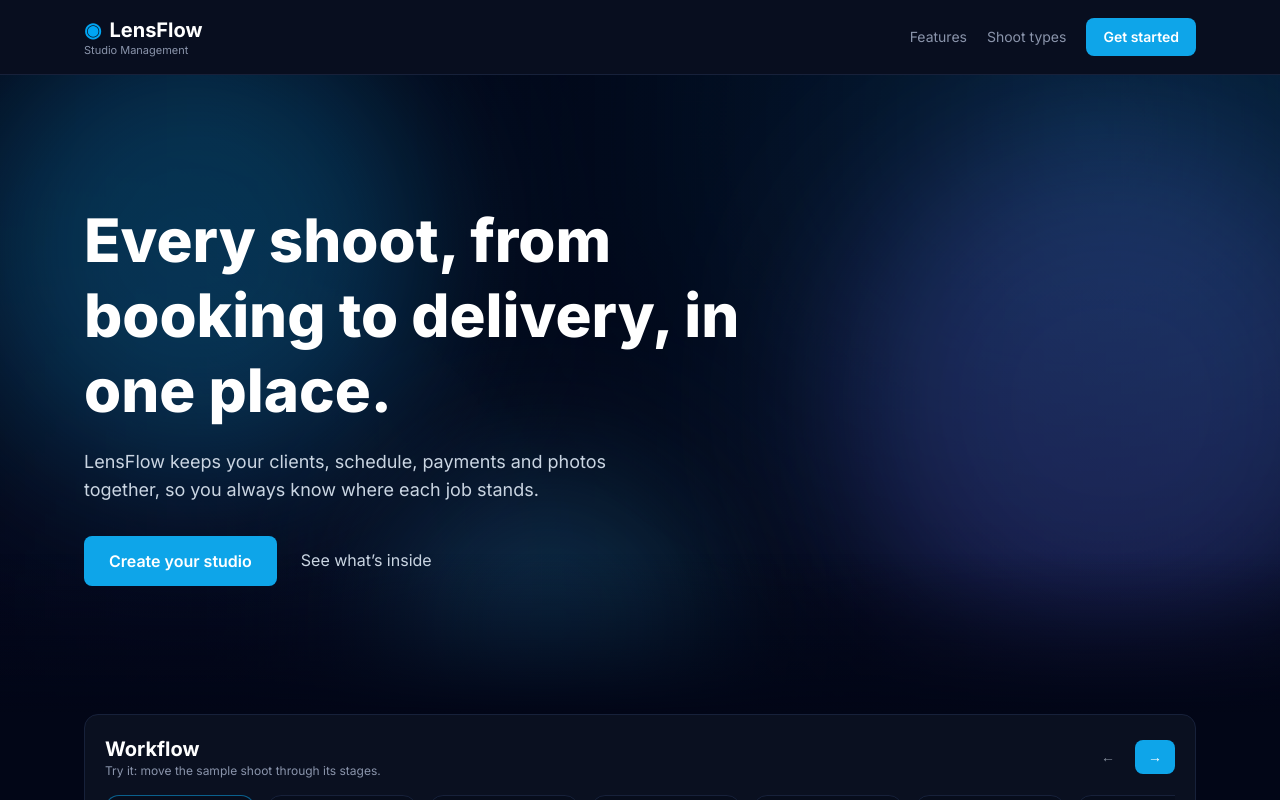
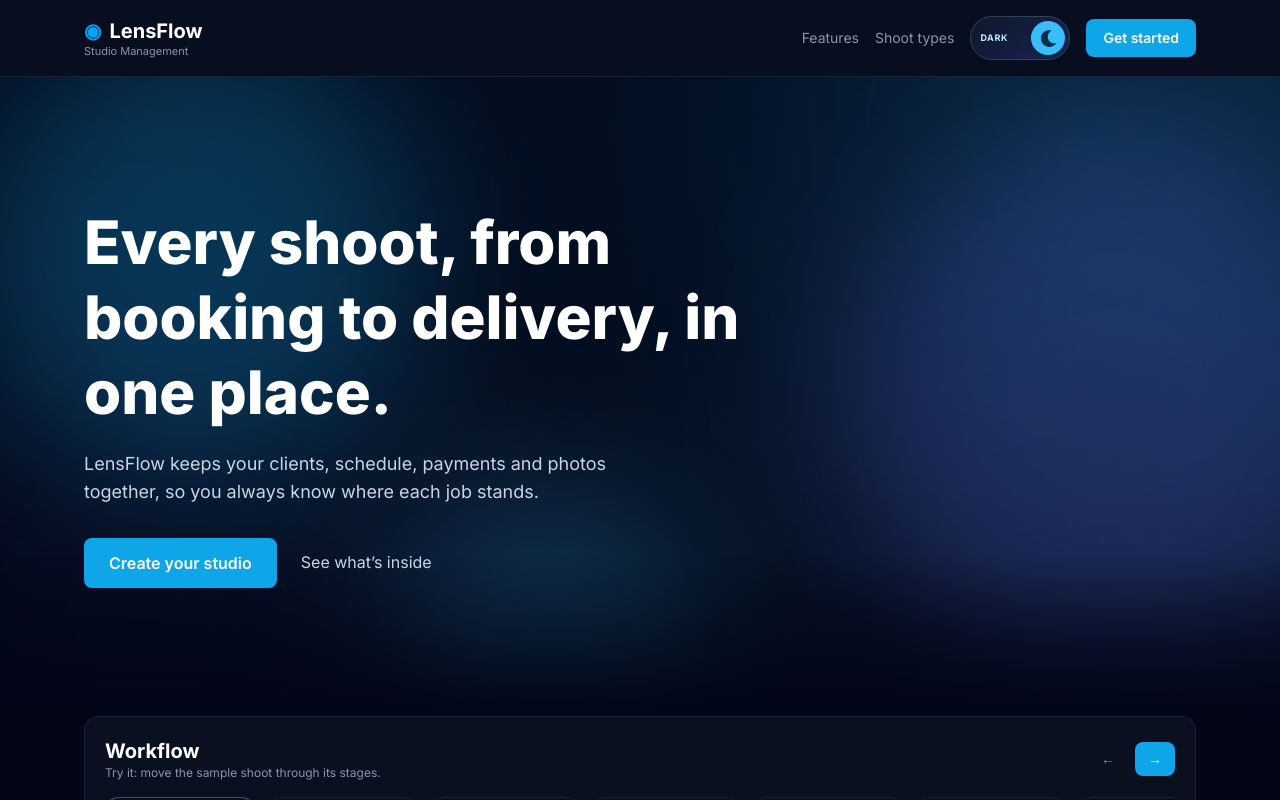
Before and after one commit to thewisegian05-rgb/LensFlow, a React (Vite) app: page / in a window 1280 px wide. Shown: the top 800 px of the page. Built offline with nearby package versions, Linux system fonts and the light colour scheme; no server answers.

Commit message:
Landing page light mode using the same animation

```diff
--- a/src/context/ThemeContext.jsx
+++ b/src/context/ThemeContext.jsx
@@ -1,4 +1,3 @@
-
 import {
   createContext,
   useContext,
@@ -6,188 +5,89 @@ import {
   useLayoutEffect,
   useState,
 } from "react";
-
 import { useLocation } from "react-router-dom";
 
 const ThemeContext = createContext(null);
 
-// Separate saved preferences.
 const CLIENT_THEME_KEY = "lensflow-client-theme";
 const ADMIN_THEME_KEY = "lensflow-admin-theme";
+// Shared by Landing Page, Login, and Registration only.
+const LANDING_THEME_KEY = "lensflow-landing-theme";
 
-// ==========================================
-// READ SAVED THEME
-// ==========================================
-
-function getSavedTheme(key) {
-  if (typeof window === "undefined") {
-    return "light";
-  }
-
+function getSavedTheme(key, fallback = "light") {
+  if (typeof window === "undefined") return fallback;
   try {
-    const saved = localStorage.getItem(key);
-
-    return saved === "dark" ? "dark" : "light";
+    const stored = localStorage.getItem(key);
+    return stored === "dark" || stored === "light" ? stored : fallback;
   } catch {
-    return "light";
+    return fallback;
   }
 }
 
-// ==========================================
-// DETECT CURRENT PAGE TYPE
-// ==========================================
-
-function getPortalType(pathname) {
+function getPageType(pathname) {
   const path = pathname.replace(/\/+$/, "") || "/";
 
-  // Login and Sign Up always start in Dark Mode.
-  if (
-    path === "/login" ||
-    path === "/signup"
-  ) {
-    return "auth";
-  }
-
-  // Customer Portal
-  if (
-    path === "/customer" ||
-    path.startsWith("/customer/")
-  ) {
-    return "client";
-  }
-
-  // Photographer / Admin Portal
-  if (
-    path === "/dashboard" ||
-    path.startsWith("/dashboard/")
-  ) {
-    return "admin";
-  }
-
-  // Other pages, including landing page.
+  if (path === "/") return "landing";
+  if (["/login", "/signup", "/register", "/registration"].includes(path)) return "auth";
+  if (path === "/customer" || path.startsWith("/customer/")) return "client";
+  if (path === "/dashboard" || path.startsWith("/dashboard/")) return "admin";
   return "public";
 }
 
-// ==========================================
-// THEME PROVIDER
-// ==========================================
-
 export function ThemeProvider({ children }) {
   const { pathname } = useLocation();
+  const pageType = getPageType(pathname);
 
-  const portalType = getPortalType(pathname);
+  const [clientTheme, setClientTheme] = useState(() => getSavedTheme(CLIENT_THEME_KEY));
+  const [adminTheme, setAdminTheme] = useState(() => getSavedTheme(ADMIN_THEME_KEY));
+  const [landingTheme, setLandingTheme] = useState(() => getSavedTheme(LANDING_THEME_KEY, "dark"));
 
-  const [clientTheme, setClientTheme] = useState(
-    () => getSavedTheme(CLIENT_THEME_KEY)
-  );
-
-  const [adminTheme, setAdminTheme] = useState(
-    () => getSavedTheme(ADMIN_THEME_KEY)
-  );
-
-  // Choose the theme based on the current page.
   const theme =
-    portalType === "client"
-      ? clientTheme
-      : portalType === "admin"
-        ? adminTheme
-        : portalType === "auth"
-          ? "dark"
-          : "light";
-
-  // ========================================
-  // UPDATE CURRENT PORTAL THEME
-  // ========================================
+    pageType === "client" ? clientTheme :
+    pageType === "admin" ? adminTheme :
+    (pageType === "landing" || pageType === "auth") ? landingTheme :
+    "light";
 
   const setTheme = (nextTheme) => {
     const update = (previous) => {
-      const next =
-        typeof nextTheme === "function"
-          ? nextTheme(previous)
-          : nextTheme;
-
+      const next = typeof nextTheme === "function" ? nextTheme(previous) : nextTheme;
       return next === "dark" ? "dark" : "light";
     };
 
-    if (portalType === "client") {
-      setClientTheme(update);
-    } else if (portalType === "admin") {
-      setAdminTheme(update);
-    }
-
-    // Login, Sign Up, and public pages do not
-    // modify the saved portal preferences.
+    if (pageType === "client") setClientTheme(update);
+    else if (pageType === "admin") setAdminTheme(update);
+    else if (pageType === "landing" || pageType === "auth") setLandingTheme(update);
+    // Landing and authentication pages share one saved theme.
+    // Admin and Client preferences remain separate.
   };
-
-  // ========================================
-  // APPLY THE CURRENT PAGE THEME
-  // ========================================
 
   useLayoutEffect(() => {
     const root = document.documentElement;
-
-    root.classList.toggle(
-      "dark",
-      theme === "dark"
-    );
-
+    root.classList.toggle("dark", theme === "dark");
     root.style.colorScheme = theme;
   }, [theme]);
 
-  // ========================================
-  // SAVE CUSTOMER PREFERENCE
-  // ========================================
+  useEffect(() => {
+    try { localStorage.setItem(CLIENT_THEME_KEY, clientTheme); } catch {}
+  }, [clientTheme]);
 
   useEffect(() => {
-    try {
-      localStorage.setItem(
-        CLIENT_THEME_KEY,
-        clientTheme
-      );
-    } catch {
-      // Storage unavailable.
-    }
-  }, [clientTheme]);
-
-  // ========================================
-  // SAVE ADMIN PREFERENCE
-  // ========================================
+    try { localStorage.setItem(ADMIN_THEME_KEY, adminTheme); } catch {}
+  }, [adminTheme]);
 
   useEffect(() => {
-    try {
-      localStorage.setItem(
-        ADMIN_THEME_KEY,
-        adminTheme
-      );
-    } catch {
-      // Storage unavailable.
-    }
-  }, [adminTheme]);
+    try { localStorage.setItem(LANDING_THEME_KEY, landingTheme); } catch {}
+  }, [landingTheme]);
 
   return (
-    <ThemeContext.Provider
-      value={{
-        theme,
-        setTheme,
-      }}
-    >
+    <ThemeContext.Provider value={{ theme, setTheme }}>
       {children}
     </ThemeContext.Provider>
   );
 }
 
-// ==========================================
-// THEME HOOK
-// ==========================================
-
 export function useTheme() {
   const context = useContext(ThemeContext);
-
-  if (!context) {
-    throw new Error(
-      "useTheme must be used inside ThemeProvider"
-    );
-  }
-
+  if (!context) throw new Error("useTheme must be used inside ThemeProvider");
   return context;
 }
--- a/src/landingPage/NavBar.jsx
+++ b/src/landingPage/NavBar.jsx
@@ -1,11 +1,15 @@
-import { useEffect, useState } from "react";
+import { useEffect, useRef, useState } from "react";
+import { flushSync } from "react-dom";
+import { FaMoon, FaSun } from "react-icons/fa";
+import { useTheme } from "../context/ThemeContext";
 import LoginButton from "./LoginButton";
 
-// Sticky top bar. Its styles (.lf-header, .lf-drop, .lf-btn, ...) live in the
-// CSS block at the top of LandingPage.jsx, so render it inside <LandingPage />.
+// Adjust the ThemeContext import path if NavBar.jsx lives elsewhere.
 export default function Navbar({ loginHref, onLogin }) {
-  // Adds a soft shadow under the bar once the page has scrolled.
+  const { theme, setTheme } = useTheme();
   const [scrolled, setScrolled] = useState(false);
+  const [switching, setSwitching] = useState(false);
+  const themeButtonRef = useRef(null);
 
   useEffect(() => {
     const onScroll = () => setScrolled(window.scrollY > 8);
@@ -14,22 +18,109 @@ export default function Navbar({ loginHref, onLogin }) {
     return () => window.removeEventListener("scroll", onScroll);
   }, []);
 
+  const handleThemeToggle = () => {
+    if (switching) return;
+
+    const nextTheme = theme === "dark" ? "light" : "dark";
+    const button = themeButtonRef.current;
+
+    if (
+      !button ||
+      typeof document.startViewTransition !== "function" ||
+      window.matchMedia("(prefers-reduced-motion: reduce)").matches
+    ) {
+      setTheme(nextTheme);
+      return;
+    }
+
+    const rect = button.getBoundingClientRect();
+    const x = rect.left + rect.width / 2;
+    const y = rect.top + rect.height / 2;
+    const radius = Math.ceil(
+      Math.max(
+        Math.hypot(x, y),
+        Math.hypot(window.innerWidth - x, y),
+        Math.hypot(x, window.innerHeight - y),
+        Math.hypot(window.innerWidth - x, window.innerHeight - y)
+      )
+    );
+
+    const root = document.documentElement;
+    root.style.setProperty("--theme-reveal-x", `${x}px`);
+    root.style.setProperty("--theme-reveal-y", `${y}px`);
+    root.style.setProperty("--theme-reveal-radius", `${radius}px`);
+    root.dataset.themeTransition = nextTheme === "dark" ? "to-dark" : "to-light";
+    setSwitching(true);
+
+    const cleanup = () => {
+      delete root.dataset.themeTransition;
+      root.style.removeProperty("--theme-reveal-x");
+      root.style.removeProperty("--theme-reveal-y");
+      root.style.removeProperty("--theme-reveal-radius");
+      setSwitching(false);
+    };
+
+    try {
+      const transition = document.startViewTransition(() => {
+        flushSync(() => setTheme(nextTheme));
+      });
+      transition.finished.catch(() => {}).finally(cleanup);
+    } catch (error) {
+      console.error("Landing theme transition failed:", error);
+      setTheme(nextTheme);
+      cleanup();
+    }
+  };
+
   return (
     <header
       className={`lf-header lf-drop border-b ${scrolled ? "lf-scrolled" : ""}`}
       style={{ borderColor: "var(--line)" }}
     >
-      <div className="mx-auto flex max-w-6xl items-center justify-between px-5 py-4">
-        <a href="/" className="leading-tight">
-          <span className="block text-xl font-bold">
+      <div className="mx-auto flex max-w-6xl items-center justify-between gap-2 px-3 py-4 sm:gap-3 sm:px-5">
+        <a href="/" className="min-w-0 shrink-0 leading-tight">
+          <span className="block text-base font-bold sm:text-xl">
             <span className="mr-2 text-sky-500">◉</span>LensFlow
           </span>
-          <span className="lf-muted block text-[11px]">Studio Management</span>
+          <span className="lf-muted hidden text-[10px] min-[380px]:block sm:text-[11px]">Studio Management</span>
         </a>
-        <nav className="flex items-center gap-5 text-sm">
-          <a href="#features" className="lf-muted lf-link hidden hover:text-white sm:inline">Features</a>
-          <a href="#categories" className="lf-muted lf-link hidden hover:text-white sm:inline">Shoot types</a>
-          <LoginButton href={loginHref} onLogin={onLogin} className="lf-btn px-4 py-2">Get started</LoginButton>
+
+        <nav className="flex shrink-0 items-center gap-1 text-sm sm:gap-4" aria-label="Landing page navigation">
+          <a href="#features" className="lf-muted lf-link lf-header-link hidden sm:inline">Features</a>
+          <a href="#categories" className="lf-muted lf-link lf-header-link hidden md:inline">Shoot types</a>
+
+          {/* Same sliding pill and cosmic transition as the Admin/Client settings. */}
+          <button
+            ref={themeButtonRef}
+            type="button"
+            onClick={handleThemeToggle}
+            disabled={switching}
+            role="switch"
+            aria-checked={theme === "dark"}
+            aria-label={`Switch to ${theme === "dark" ? "light" : "dark"} mode`}
+            className={`theme-pill ${theme === "dark" ? "is-dark" : "is-light"}`}
+          >
+            <span className="theme-pill-label dark-label" aria-hidden="true">DARK</span>
+            <span className="theme-pill-label light-label" aria-hidden="true">LIGHT</span>
+            <span className="theme-pill-thumb" aria-hidden="true">
+              <span key={theme} className="theme-pill-icon-wrap">
+                {theme === "light" ? (
+                  <FaSun className="theme-pill-icon" />
+                ) : (
+                  <FaMoon className="theme-pill-icon" />
+                )}
+              </span>
+            </span>
+          </button>
+
+          <LoginButton
+            href={loginHref}
+            onLogin={onLogin}
+            className="lf-btn px-2 py-2 sm:px-4"
+          >
+            <span className="sm:hidden">Start</span>
+            <span className="hidden sm:inline">Get started</span>
+          </LoginButton>
         </nav>
       </div>
     </header>
```
Also changed, not shown: src/landingPage/LandingPage.jsx (+159 -45 lines).
